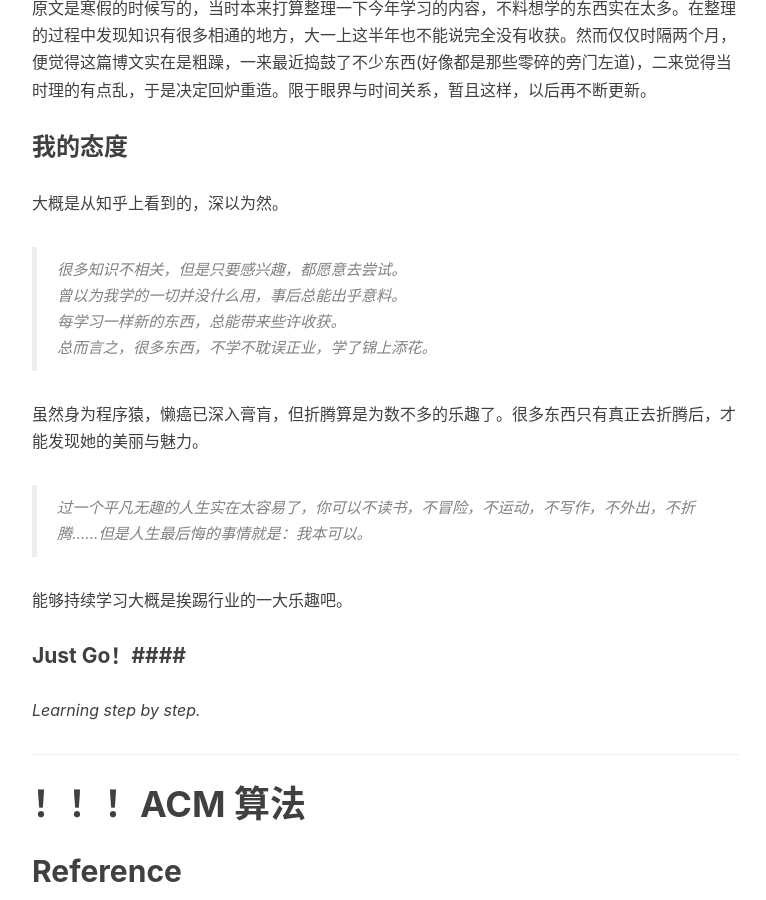
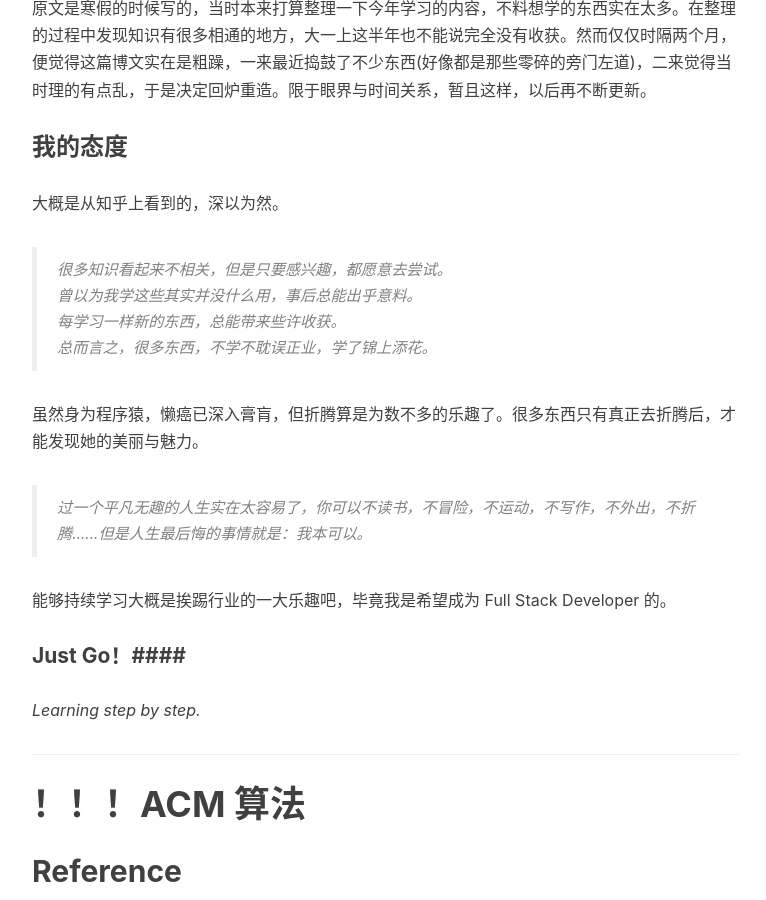
Before and after one commit to Kaijun/voleking.github.io, a Jekyll site: the page built from _posts/2016-04-28-Learning-List.md, in a window 1280 px wide and 900 px high, scrolled down 647 px. Shown: the whole window, without its empty margins (233-999 px from the left). Built offline with Jekyll 4.4.1, drawn with Linux system fonts in a browser that asks for light colours; nearby versions of some CDN libraries; formulas are drawn with MathJax 3; comment, search, counter and statistics services are not loaded.

Commit message:
modified post: Learning-List

```diff
--- a/_posts/2016-04-28-Learning-List.md
+++ b/_posts/2016-04-28-Learning-List.md
@@ -19,9 +19,9 @@ tags:
 
 大概是从知乎上看到的，深以为然。
 
->很多知识不相关，但是只要感兴趣，都愿意去尝试。
+>很多知识看起来不相关，但是只要感兴趣，都愿意去尝试。
 >
->曾以为我学的一切并没什么用，事后总能出乎意料。
+>曾以为我学这些其实并没什么用，事后总能出乎意料。
 >
 >每学习一样新的东西，总能带来些许收获。
 >总而言之，很多东西，不学不耽误正业，学了锦上添花。
@@ -30,7 +30,7 @@ tags:
 
 >过一个平凡无趣的人生实在太容易了，你可以不读书，不冒险，不运动，不写作，不外出，不折腾……但是人生最后悔的事情就是：我本可以。
 
-能够持续学习大概是挨踢行业的一大乐趣吧。
+能够持续学习大概是挨踢行业的一大乐趣吧，毕竟我是希望成为 Full Stack Developer 的。
 
 
 #### Just Go！####
```
